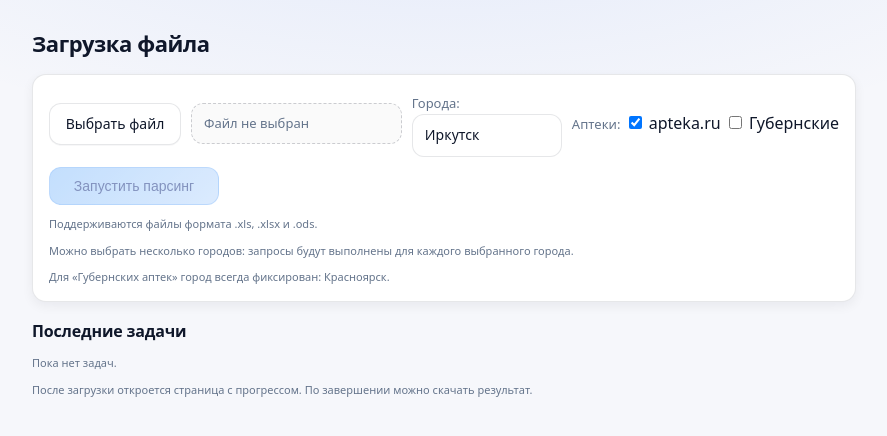
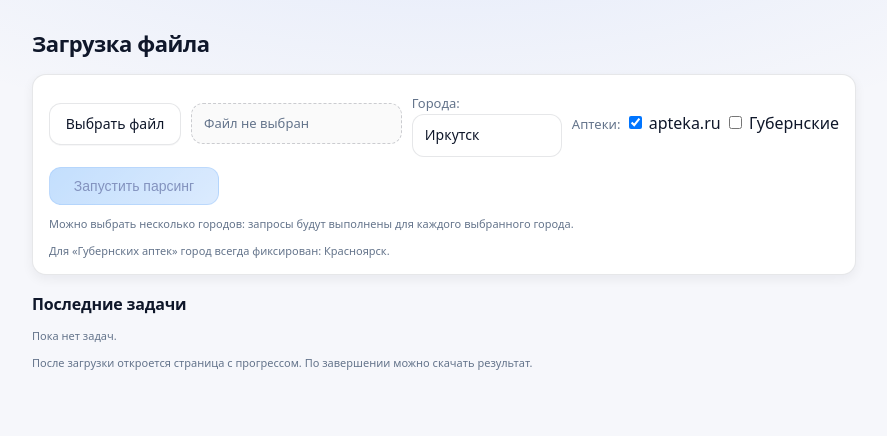
Before and after one commit to nhamaganov/apteka_api, a FastAPI app: page / in a window 1280 px wide. Shown: the part 48-484 px from the top of the page, without its empty margins (196-1083 px from the left). Run offline with FastAPI, Linux system fonts and the light colour scheme.

Commit message:
fix: Удалить лишнюю строку на главной

```diff
--- a/app/web/templates/index.html
+++ b/app/web/templates/index.html
@@ -47,7 +47,6 @@
           Запустить парсинг
         </button>
       </form>
-      <p class="hint">Поддерживаются файлы формата .xls, .xlsx и .ods.</p>
       <p class="hint">Можно выбрать несколько городов: запросы будут выполнены для каждого выбранного города.</p>
       <p class="hint">Для «Губернских аптек» город всегда фиксирован: Красноярск.</p>
     </div>
```
